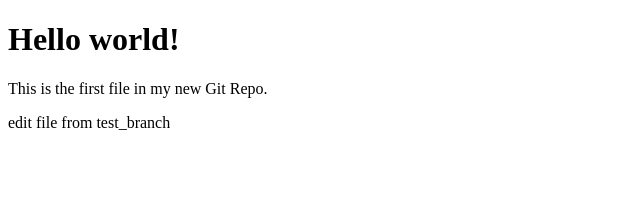
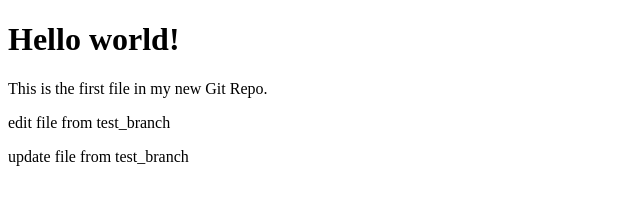
Before and after one commit to RaheeqQ/Task-2---Git-and-GitHub, a plain HTML site: page index.html in a window 1280 px wide. Shown: the whole page, without its empty margins (0-640 px from the left). Drawn offline with Linux system fonts and the light colour scheme.

Commit message:
update index file

```diff
--- a/index.html
+++ b/index.html
@@ -8,5 +8,6 @@
 <h1>Hello world!</h1>
 <p>This is the first file in my new Git Repo.</p>
 <p>edit file from test_branch</p>
+<p>update file from test_branch</p>
 </body>
 </html>
```
Also changed, not shown: 2 other files.
